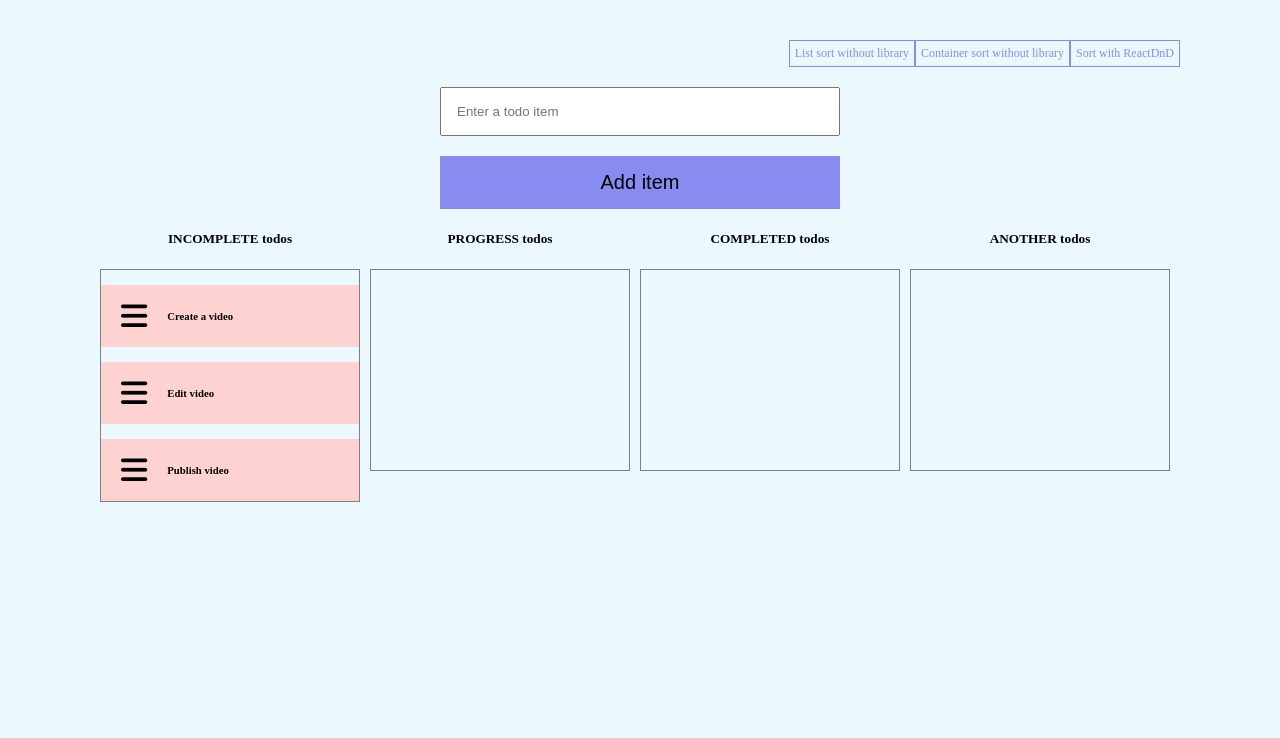
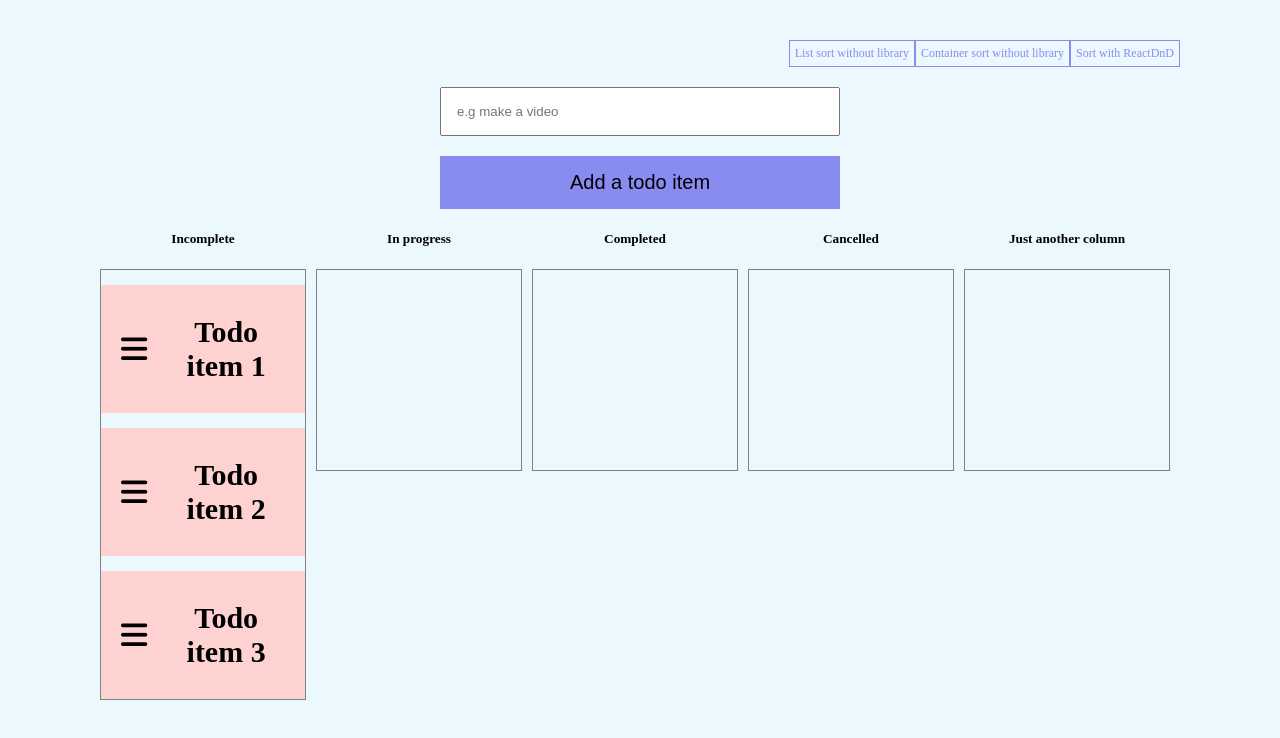
Before and after one commit to thebikashweb/react-drag-drop-without-library, a React (Create React App) app: page /container-sort in a window 1280 px wide. Shown: the top 738 px of the page. Built offline with nearby package versions, Linux system fonts and the light colour scheme.

Commit message:
Container todo with multiple column final

```diff
--- a/src/pages/ContainerSort.tsx
+++ b/src/pages/ContainerSort.tsx
@@ -8,92 +8,90 @@ type TodoType = {
   sortIndex: number;
 };
 
-const sampleTodos: Array<TodoType> = [
+const columns = {
+  incomplete: "Incomplete",
+  progress: "In progress",
+  completed: "Completed ",
+  onhold: "Cancelled",
+  another: "Just another column",
+};
+
+type Column = typeof columns;
+type ColumnType = keyof Column;
+
+const sampleTodos: TodoType[] = [
   {
     id: uuidv4(),
-    title: "Create a video ",
+    title: "Todo item 1",
     column: "incomplete",
     sortIndex: 1,
   },
   {
     id: uuidv4(),
-    title: "Edit video",
+    title: "Todo item 2",
     column: "incomplete",
     sortIndex: 2,
   },
   {
     id: uuidv4(),
-    title: "Publish video ",
+    title: "Todo item 3",
     column: "incomplete",
     sortIndex: 3,
   },
 ];
 
-const columns = {
-  incomplete: true,
-  progress: true,
-
-  completed: true,
-  another: true,
-};
-
-type Column = typeof columns;
-
-type ColumnType = keyof Column;
-
 function ContainerSort() {
   const [todoTitle, setTodoTitle] = React.useState("");
   const [todos, setTodos] = React.useState<TodoType[]>(sampleTodos);
 
+  const columnMap = Object.keys(columns) as Array<ColumnType>;
+
   const draggedTodoItem = React.useRef<any>(null);
 
   const handleAddTodo = () => {
-    if (!todoTitle) return;
     const todoPayload: TodoType = {
       id: uuidv4(),
       title: todoTitle,
       column: "incomplete",
-      sortIndex: todos.length + 1,
+      sortIndex: todos[todos.length + 1]?.sortIndex || todos.length + 1,
     };
-
-    setTodos((prev) => [...prev, todoPayload]);
+    setTodos([...todos, todoPayload]);
   };
 
-  const handleContainerDrag = (column: ColumnType) => {
+  const handleColumnDrop = (column: ColumnType) => {
     const index = todos.findIndex(
       (todo) => todo.id === draggedTodoItem.current
     );
     const tempTodos = [...todos];
     tempTodos[index].column = column;
-    setTodos([...tempTodos]);
+    setTodos(tempTodos);
   };
-
   return (
     <div className="container-sort">
       <div className="input-group">
         <input
           type="text"
-          name="todotitle"
+          name="fruitName"
           value={todoTitle}
-          placeholder="Enter a todo item"
+          placeholder="e.g make a video"
           onChange={(e) => setTodoTitle(e.target.value)}
         />
         <button className="btn" onClick={handleAddTodo}>
-          Add item
+          Add a todo item
         </button>
       </div>
 
       <div className="container-sort__wrapper">
-        {Object.keys(columns).map((key: any) => (
-          <div key={key} className={`container-sort__column`}>
-            <h5>{key.toLocaleUpperCase()} todos</h5>
+        {columnMap.map((column) => (
+          <div className="container-sort__column">
+            <h5>{columns[column]}</h5>
             <div
               className="container-sort__items"
               onDragOver={(e) => e.preventDefault()}
-              onDrop={() => handleContainerDrag(key)}
+              onDrop={(e) => handleColumnDrop(column)}
             >
               {todos
-                .filter((todo) => todo.column === key)
+                .filter((todo) => todo.column === column)
                 .map((todo) => (
                   <div
                     key={todo.id}
@@ -103,7 +101,7 @@ function ContainerSort() {
                     onDragOver={(e) => e.preventDefault()}
                   >
                     <i className="fa-solid fa-bars"></i>
-                    <h6>{todo.title}</h6>
+                    <h3>{todo.title}</h3>
                   </div>
                 ))}
             </div>
```
